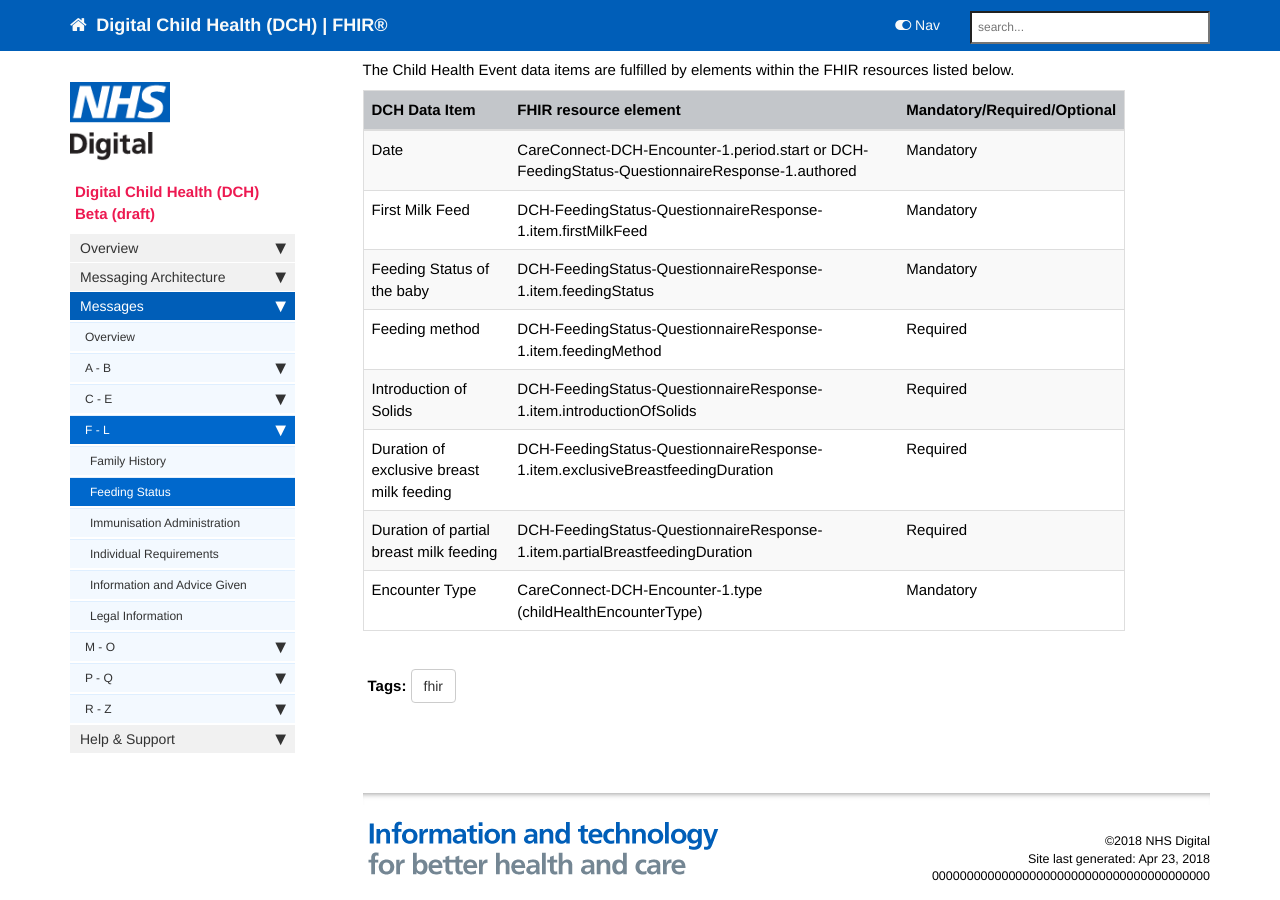
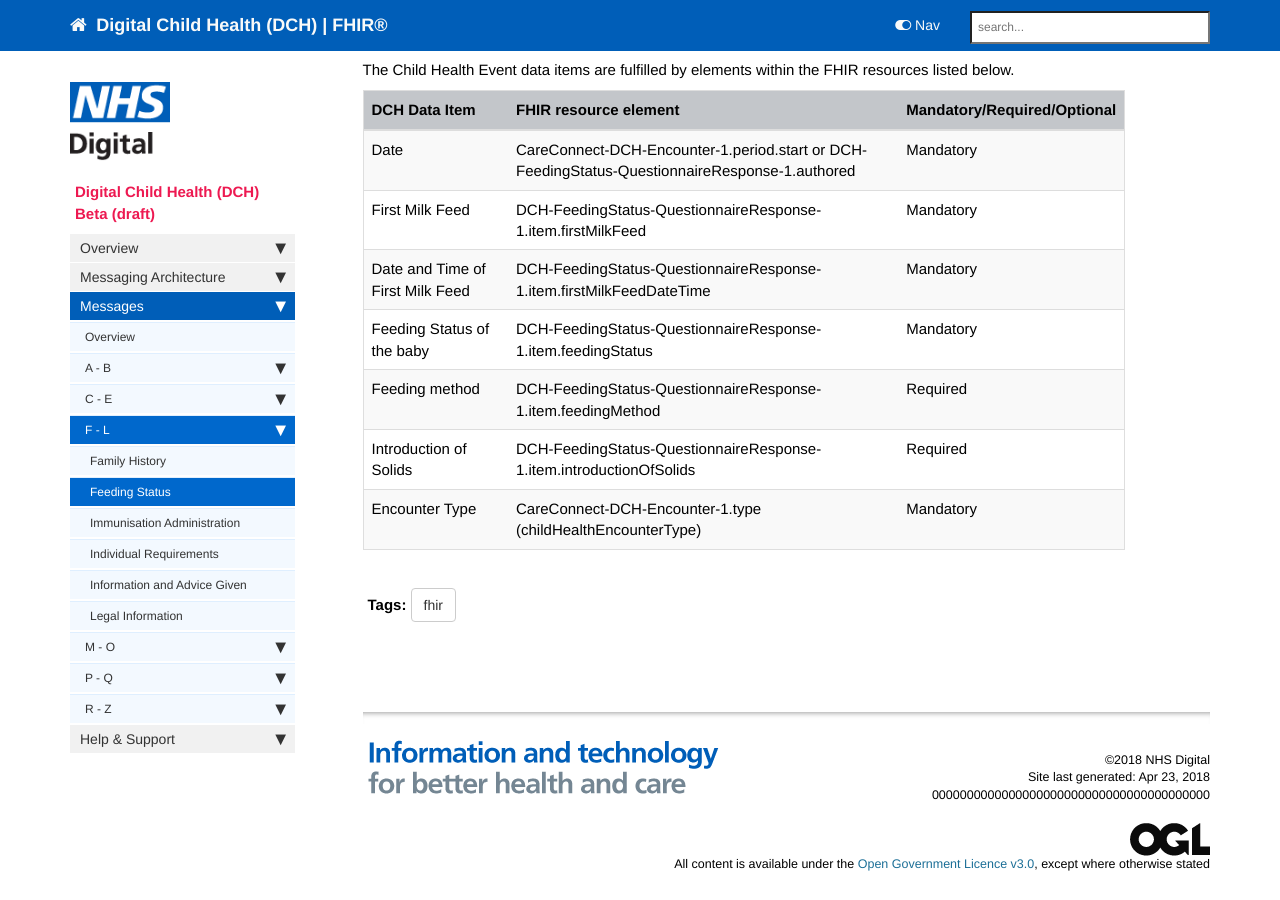
Before and after one commit to nhsconnect/Digital-Child-Health-STU3, a Jekyll site: the page built from pages/explore/explore_feeding_status.md, in a window 1280 px wide and 900 px high, scrolled down 609 px. Built offline with Jekyll 4.4.1, drawn with Linux system fonts in a browser that asks for light colours; nearby versions of some CDN libraries; comment, search, counter and statistics services are not loaded.

Commit message:
SNOMED review updates

```diff
--- a/pages/explore/explore_feeding_status.md
+++ b/pages/explore/explore_feeding_status.md
@@ -28,9 +28,8 @@ The Child Health Event data items are fulfilled by elements within the FHIR reso
 |----------------------------------------------|------------------------------------------------------------------------------------------------|-----------------------------|
 | Date                                         | CareConnect-DCH-Encounter-1.period.start or DCH-FeedingStatus-QuestionnaireResponse-1.authored | Mandatory                   |
 | First Milk Feed                              | DCH-FeedingStatus-QuestionnaireResponse-1.item.firstMilkFeed                | Mandatory                   |
+| Date and Time of First Milk Feed                              | DCH-FeedingStatus-QuestionnaireResponse-1.item.firstMilkFeedDateTime                | Mandatory                   |
 | Feeding Status of the baby                   | DCH-FeedingStatus-QuestionnaireResponse-1.item.feedingStatus                | Mandatory                   |
 | Feeding method                               | DCH-FeedingStatus-QuestionnaireResponse-1.item.feedingMethod              | Required                    |
 | Introduction of Solids                       | DCH-FeedingStatus-QuestionnaireResponse-1.item.introductionOfSolids        | Required                    |
-| Duration of exclusive breast milk feeding    | DCH-FeedingStatus-QuestionnaireResponse-1.item.exclusiveBreastfeedingDuration       | Required                    |
-| Duration of partial breast milk feeding      | DCH-FeedingStatus-QuestionnaireResponse-1.item.partialBreastfeedingDuration       | Required                    |
 | Encounter Type                               | CareConnect-DCH-Encounter-1.type (childHealthEncounterType)                                      | Mandatory                   |
```
Also changed, not shown: pages/explore/explore_admission_details.md (+2 -0 lines), pages/explore/explore_discharge_details.md (+1 -0 lines), pages/explore/explore_professional_contacts.md (+1 -0 lines).
